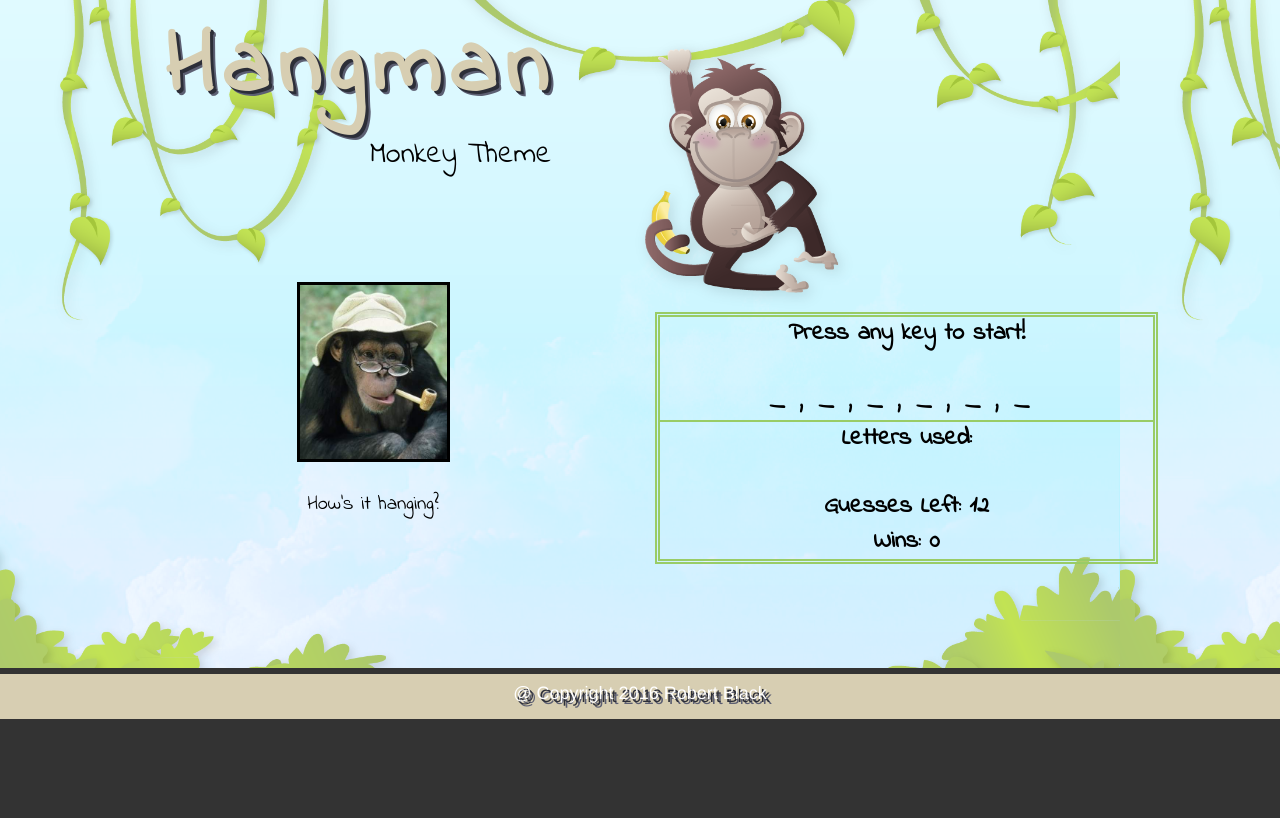
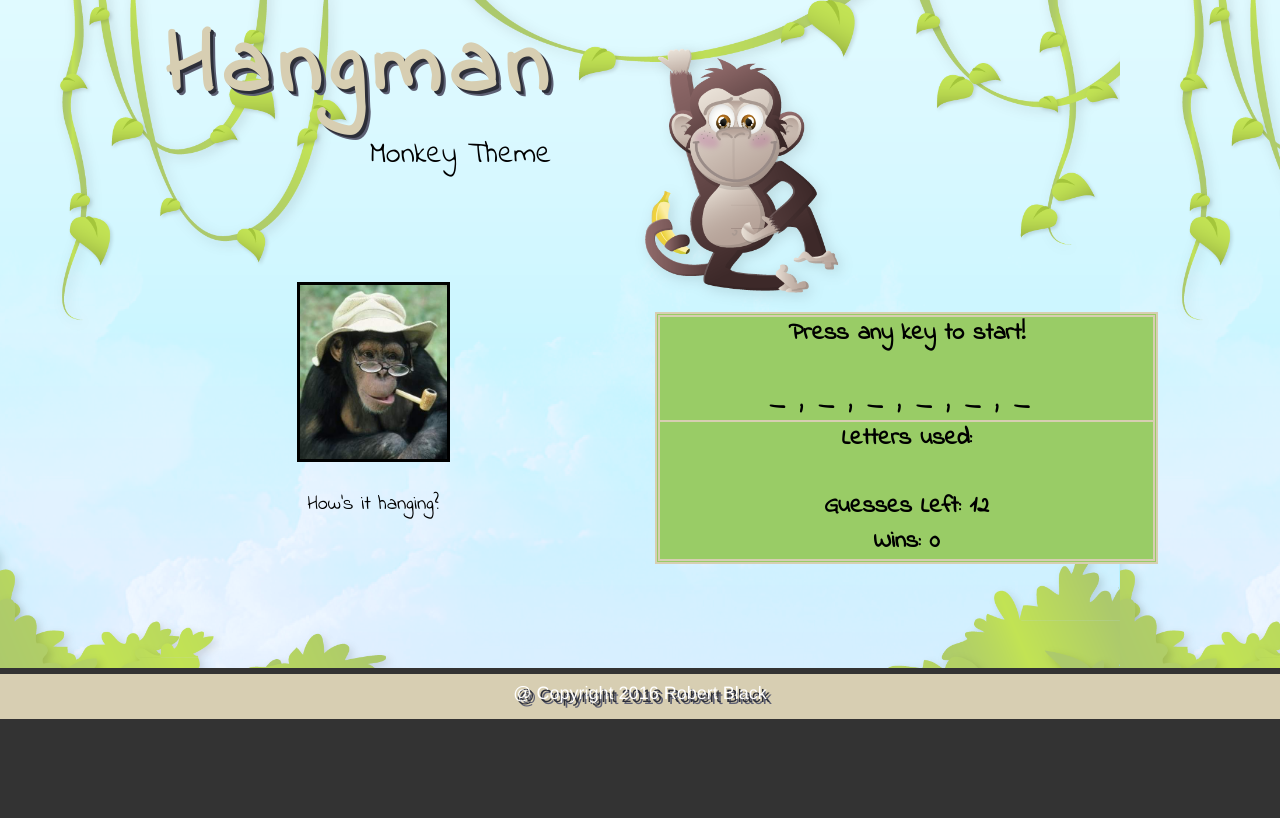
Before and after one commit to Rbla3066/Hangman, a PHP site: page / in a window 1280 px wide. Run offline with PHP 8.4, Linux system fonts and the light colour scheme.

Commit message:
Version3.0

```diff
--- a/css/style.css
+++ b/css/style.css
@@ -9,7 +9,8 @@
 	font-weight: bold;
 	border-style: double;
 	border-width: 5px;
-	border-color: #99CC66;
+	border-color: #d7ceb2;
+	background-color: #99CC66;
 }
 #hangman {
 	color: white;
@@ -44,7 +45,7 @@
 	letter-spacing: 15px;
 	border-style: solid;
 	border-width: 0px;
-	border-color: #99CC66;
+	border-color: #d7ceb2;
 	border-bottom-width: 2px;
 }
 #wrapper {
@@ -72,6 +73,11 @@
 	border-style: solid;
 	border-width: 3px;
 }
+#kellan-photo {
+	height: 200px;
+	border-style: solid;
+	border-width: 3px;
+}
 #used-letters {
 	letter-spacing: 5px;
 }
--- a/javascript/game.js
+++ b/javascript/game.js
@@ -23,7 +23,7 @@ window.onload = function init() {
 	li = 0;
 	guesses = 12;
 	wi = 0;       //  <----word index used for choosing current word
-	words = ["spider","baboon","gorilla","howler","macaque","proboscis","orangutan"];
+	words = ["spider","baboon","kellan","gorilla","howler","macaque","proboscis","orangutan"];
 	console.log("hello");
 }
 //  function called when a player wins or loses a game ----->
```
Also changed, not shown: images/kellan.jpg (added), 2 other files.
